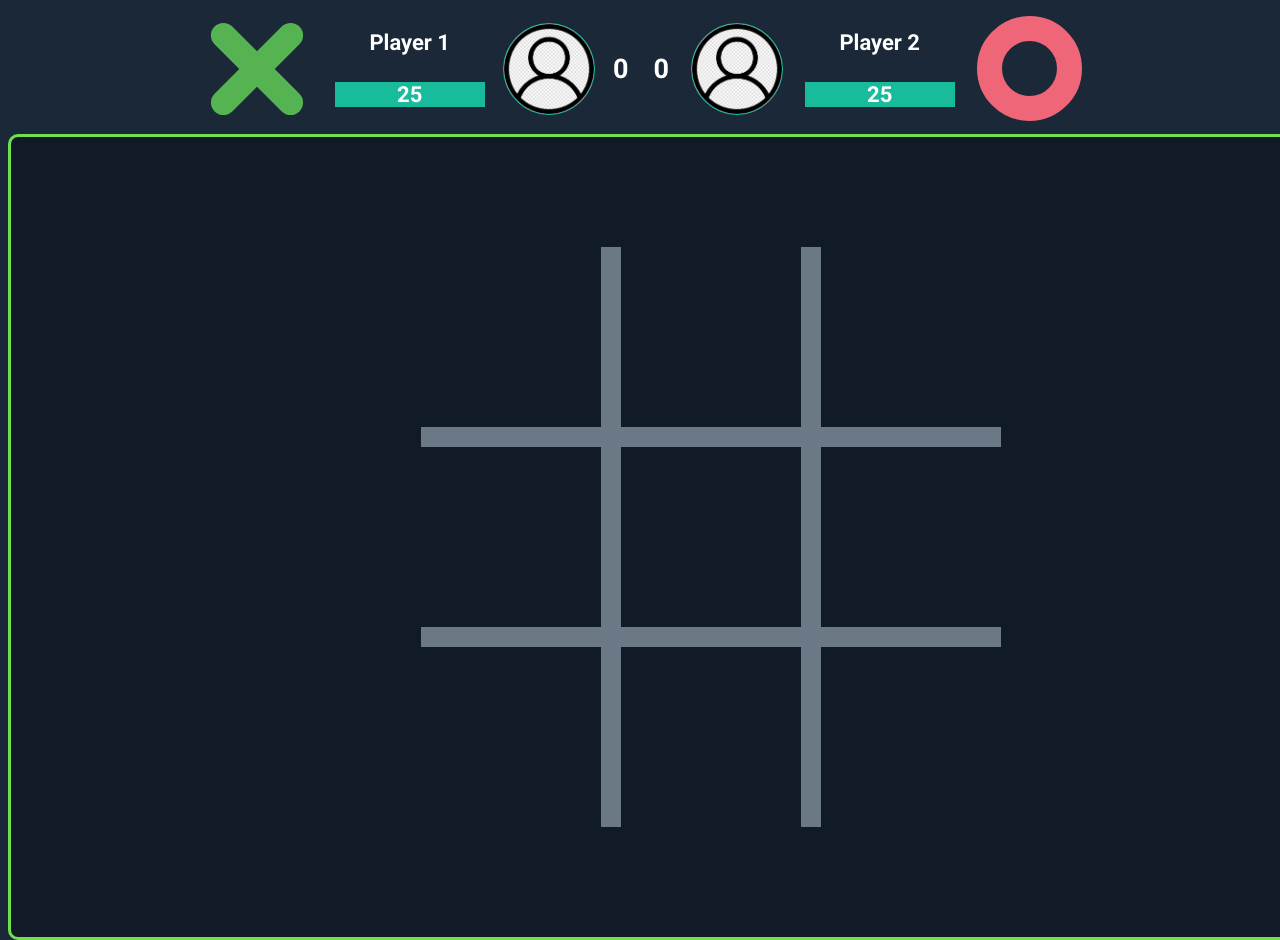
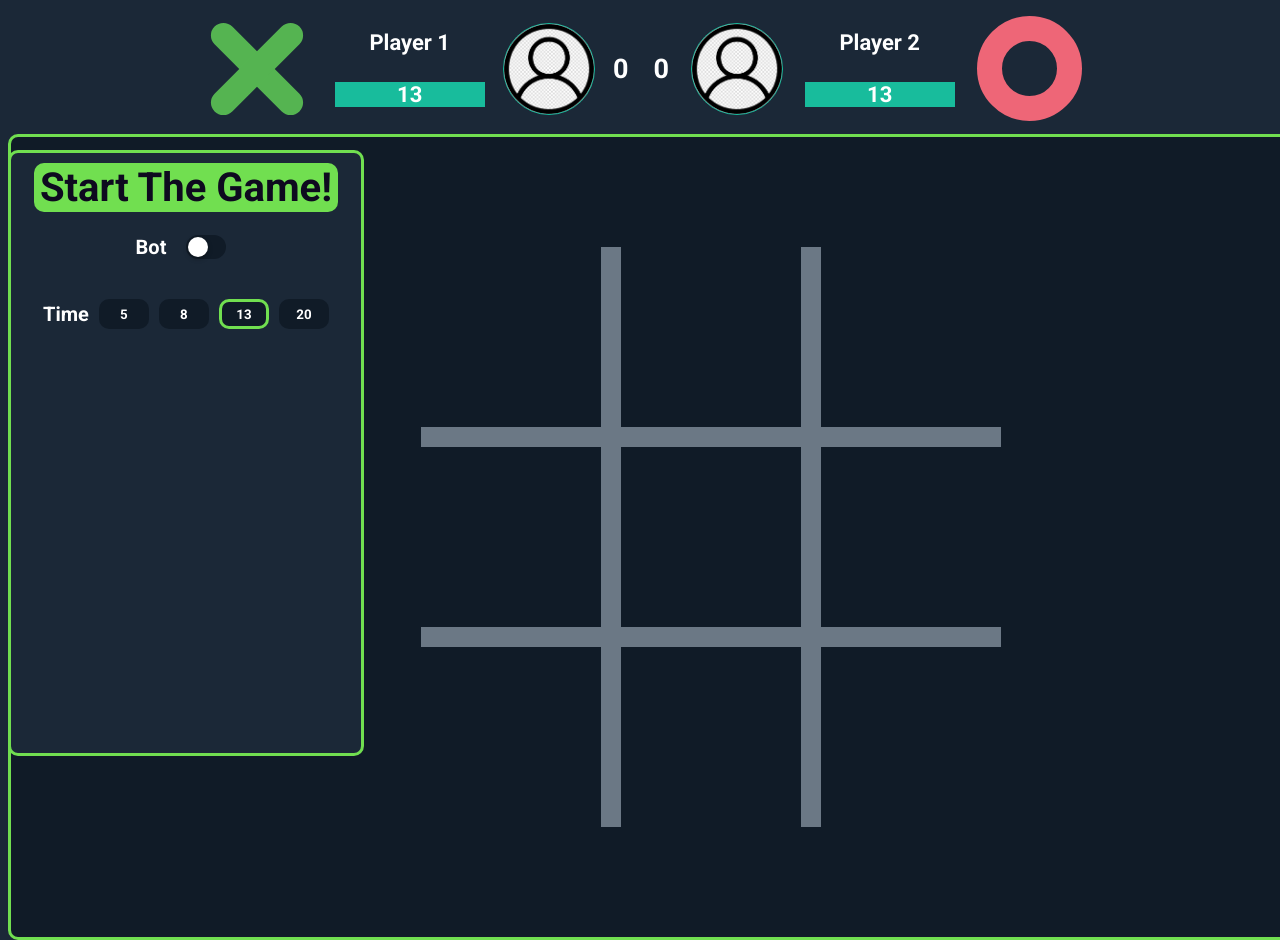
Before and after one commit to lukassysel/TicTacToe-game, a plain HTML site: page index.html in a window 1280 px wide. Shown: the top 940 px of the page. Drawn offline with Linux system fonts and the light colour scheme.

Commit message:
Update index.html

```diff
--- a/index.html
+++ b/index.html
@@ -47,8 +47,24 @@
             <button type="button" class="btn-9"></button>
         </div>
     </div>
-    <div class="start">
-        <button type="button" class="startGame startGame_hover startGame_active">Start The Game!</button>
+    <div class="sideBar">
+        <div class="start">
+            <button type="button" class="startGame startGame_hover startGame_active">Start The Game!</button>
+        </div>
+        <div class="botSwitch">
+            <p class="toggleText">Bot</p>
+            <div class="toggle-switch">
+                <input class="toggle-input" id="toggle" type="checkbox" name="toggleBot">
+                <label class="toggle-label" for="toggle"></label>
+            </div>
+        </div>
+        <div class="timerSelectors">
+            <p class="toggleText">Time</p>
+            <button class="5s">5</button>
+            <button class="8s">8</button>
+            <button class="13s">13</button>
+            <button class="20s">20</button>
+        </div>
     </div>
     <div class="reset">
         <p id="whoWon">XXX WON!</p>
```
